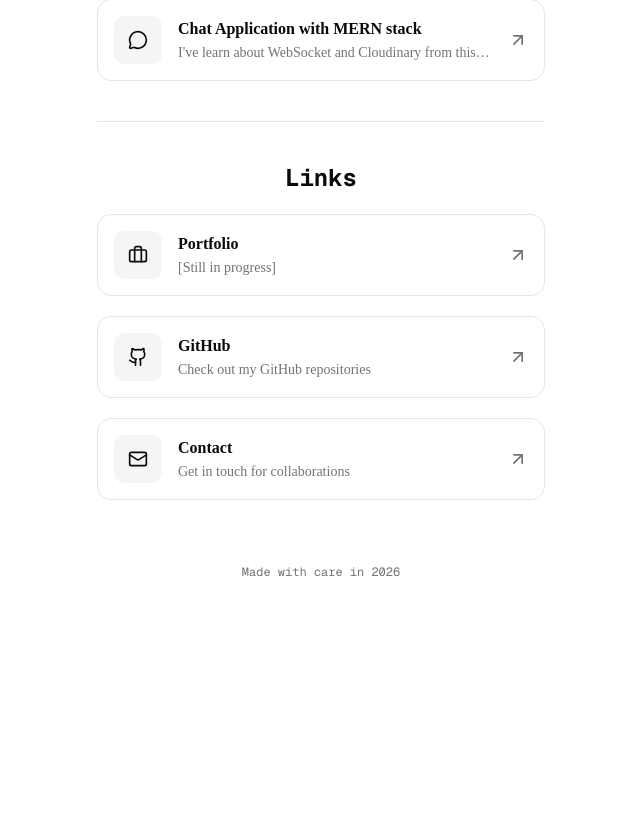
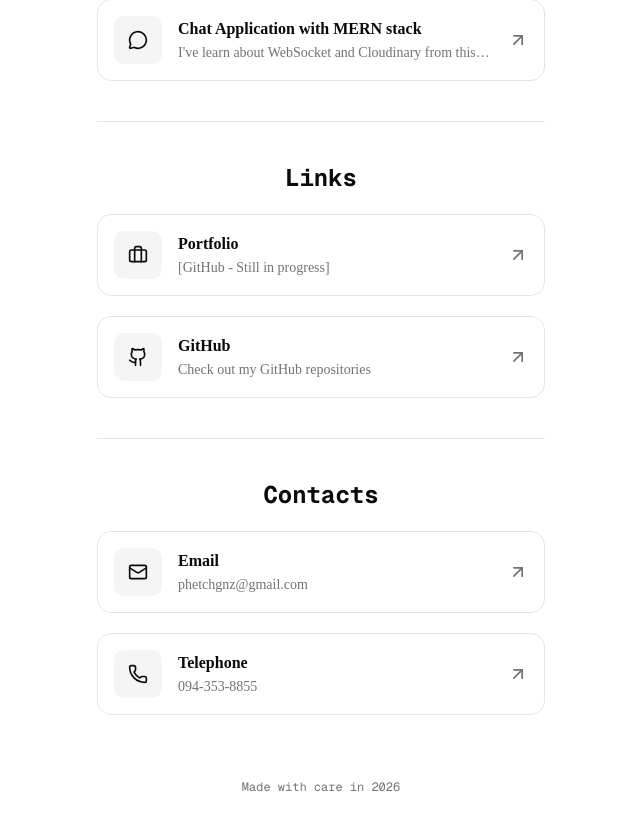
Before and after one commit to petchgnz/petchgnz-link_in_bio, a Next.js app: page / in a window 1280 px wide. Shown: the part 577-1408 px from the top of the page, without its empty margins (319-959 px from the left). Before the commit the page ends 1221 px from the top, so only its background shows below. Built offline with nearby package versions, Linux system fonts and the light colour scheme.

Commit message:
fix: update contacts section

```diff
--- a/app/layout.tsx
+++ b/app/layout.tsx
@@ -32,9 +32,7 @@ export default function RootLayout({
       <body
         className={`${geistSans.variable} ${geistMono.variable} antialiased`}
       >
-        <ThemeProvider>
-          {children}
-        </ThemeProvider>
+        <ThemeProvider>{children}</ThemeProvider>
       </body>
     </html>
   );
--- a/app/page.tsx
+++ b/app/page.tsx
@@ -6,7 +6,7 @@ import SocialLinks from '@/components/features/social-links';
 import StatusBadge from '@/components/features/status-badge';
 import ThemeToggle from '@/components/theme/ThemeToggle';
 import { Separator } from '@/components/ui/separator';
-import { Briefcase, Github, Mail, MessageCircle } from 'lucide-react';
+import { Briefcase, Github, Mail, MessageCircle, Phone } from 'lucide-react';
 import { motion } from 'motion/react';
 
 const exampleProjects = [
@@ -21,9 +21,8 @@ const exampleProjects = [
 const links = [
   {
     title: 'Portfolio',
-    description: '[Still in progress]',
-    // href: 'https://example.com/portfolio',
-    href: '#',
+    description: '[GitHub - Still in progress]',
+    href: 'https://github.com/petchgnz/petchgnz-portfolio',
     icon: Briefcase,
   },
   {
@@ -32,13 +31,28 @@ const links = [
     href: 'https://github.com/petchgnz',
     icon: Github,
   },
+  // {
+  //   title: 'Contact',
+  //   description: 'Get in touch for collaborations',
+  //   href: 'mailto:phetchgnz@gmail.com',
+  //   icon: Mail,
+  // },
+];
+
+const contacts = [
   {
-    title: 'Contact',
-    description: 'Get in touch for collaborations',
+    title: 'Email',
+    description: 'phetchgnz@gmail.com',
     href: 'mailto:phetchgnz@gmail.com',
-    icon: Mail,
+    icon: Mail
   },
-];
+  {
+    title: 'Telephone',
+    description: '094-353-8855',
+    href: '#',
+    icon: Phone
+  }
+]
 
 export default function Home() {
   return (
@@ -99,6 +113,18 @@ export default function Home() {
             ))}
           </div>
 
+          <Separator className='my-5 w-1/2 mx-auto' />
+
+          <h1 className='text-2xl font-mono font-bold text-center'>Contacts</h1>
+          <div className='flex flex-col w-full gap-5'>
+            {contacts.map((link, index) => (
+              <LinkCard
+                key={link.title}
+                index={index}
+                {...link}
+              ></LinkCard>
+            ))}
+          </div>
         </div>
 
         <footer className='mt-8 text-center'>
```
Also changed, not shown: 1 other file (tests, documents, lock files or other folders).
